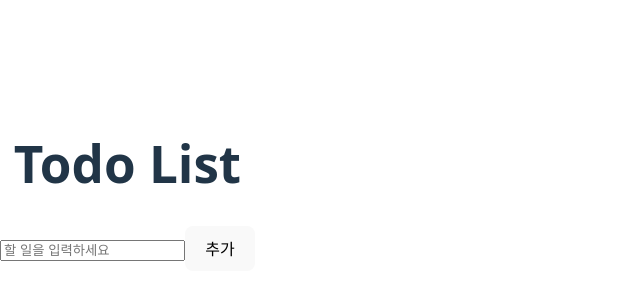
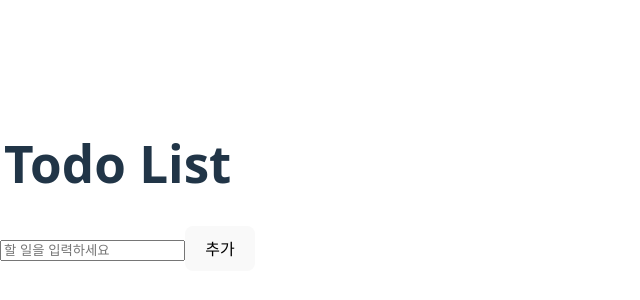
Before and after one commit to namseoyun231/React-TodoList, a React (Vite) app: page / in a window 1280 px wide. Shown: the part 204-504 px from the top of the page, without its empty margins (0-640 px from the left). Built offline with nearby package versions, Linux system fonts and the light colour scheme.

Commit message:
App.tsx 수정

```diff
--- a/src/App.tsx
+++ b/src/App.tsx
@@ -34,7 +34,7 @@ export default function App() {
 
     return (
         <TodoTemplate>
-            <h1 style={{ textAlign: "center" }}>Todo List</h1>
+            <h1 style={{ textAlign: "left", marginLeft: "4px" }}> Todo List </h1>
             <TodoInsert onAdd={handleAdd} />
             <TodoList todos={todos} onToggle={handleToggle} onRemove={handleRemove} />
         </TodoTemplate>
```
